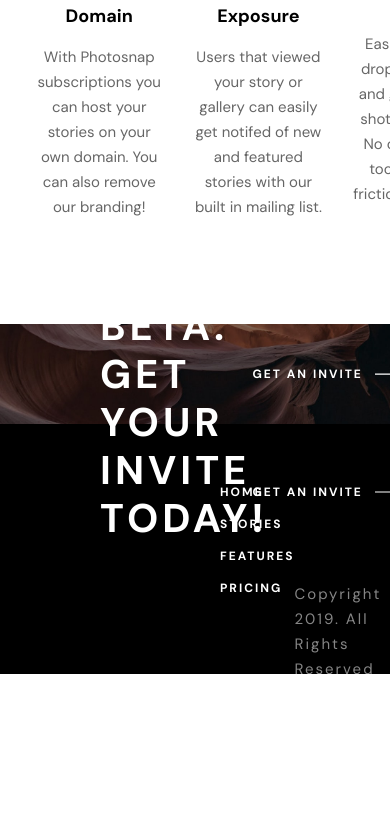
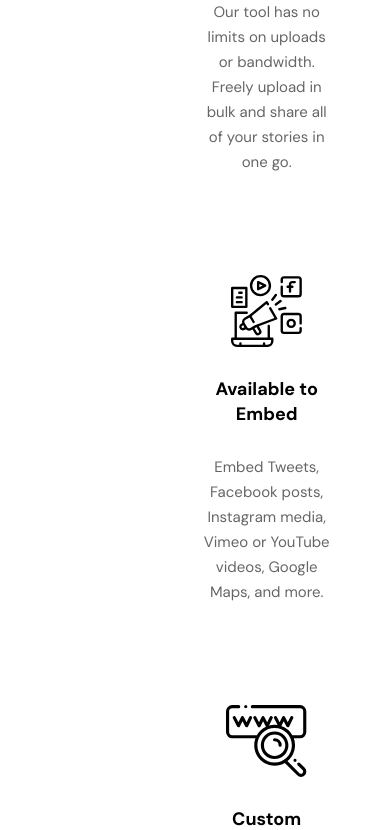
Before and after one commit to k2pbac/photosnap, a Next.js app: page /features in a window 390 px wide. Shown: the part 1167-1997 px from the top of the page. Before the commit the page ends 1849 px from the top, so only its background shows below. Built offline with nearby package versions, Linux system fonts and the light colour scheme.

Commit message:
change footer left to grid

```diff
--- a/src/components/feature/feature.scss
+++ b/src/components/feature/feature.scss
@@ -31,3 +31,18 @@
     }
   }
 }
+
+@media only screen and (max-width: 864px) {
+  .features-list {
+    flex-direction: column;
+    height: auto;
+    padding: 86px;
+    .feature {
+      gap: 12px;
+      .image-container {
+        margin-bottom: 18px;
+        height: auto;
+      }
+    }
+  }
+}
--- a/src/components/footer/footer.scss
+++ b/src/components/footer/footer.scss
@@ -8,17 +8,28 @@
   padding: 60px 100px;
 
   .left {
-    display: flex;
+    display: grid;
+    grid-template-areas:
+      "header header . links"
+      ". . . links"
+      ". . . links"
+      "icons icons icons links";
+    grid-template-columns: auto auto 120px 50px;
+    grid-template-rows: auto 25px 25px auto;
+    grid-auto-flow: column;
     .logo {
+      grid-area: header;
       gap: 72px;
       display: flex;
       flex-direction: column;
       width: fit-content;
-      margin-right: 120px;
-      height: 140px;
+    }
     .icons {
+      grid-area: icons;
       display: flex;
-        justify-content: space-between;
+      align-items: center;
+      gap: 12px;
+
       #facebook,
       #twitter,
       #pinterest,
@@ -31,12 +42,12 @@
         }
       }
     }
-    }
     .page-links {
+      grid-area: links;
       display: flex;
       align-items: center;
       @extend .header-font-small;
-      height: 140px;
+
       ul {
         display: flex;
         flex-direction: column;
@@ -79,3 +90,26 @@
     opacity: 0.52;
   }
 }
+
+@media only screen and (max-width: 864px) {
+  .footer {
+    padding: 60px;
+    .left {
+      grid-template-areas:
+        "header header . ."
+        "links links links links"
+        ". . . ."
+        "icons icons icons icons";
+      .page-links {
+        ul {
+          flex-direction: row;
+        }
+      }
+    }
+    .invite {
+      p.copyright {
+        line-height: normal;
+      }
+    }
+  }
+}
--- a/src/components/footer/footer.tsx
+++ b/src/components/footer/footer.tsx
@@ -12,6 +12,7 @@ export default function Footer() {
             width={160}
             height={16}
           />
+        </div>
         <div className="icons">
           <img
             id="facebook"
@@ -49,7 +50,6 @@ export default function Footer() {
             height={20}
           />
         </div>
-        </div>
         <div className="page-links">
           <ul>
             <li>
```
Lines whose indentation alone changed are shown as unchanged.
